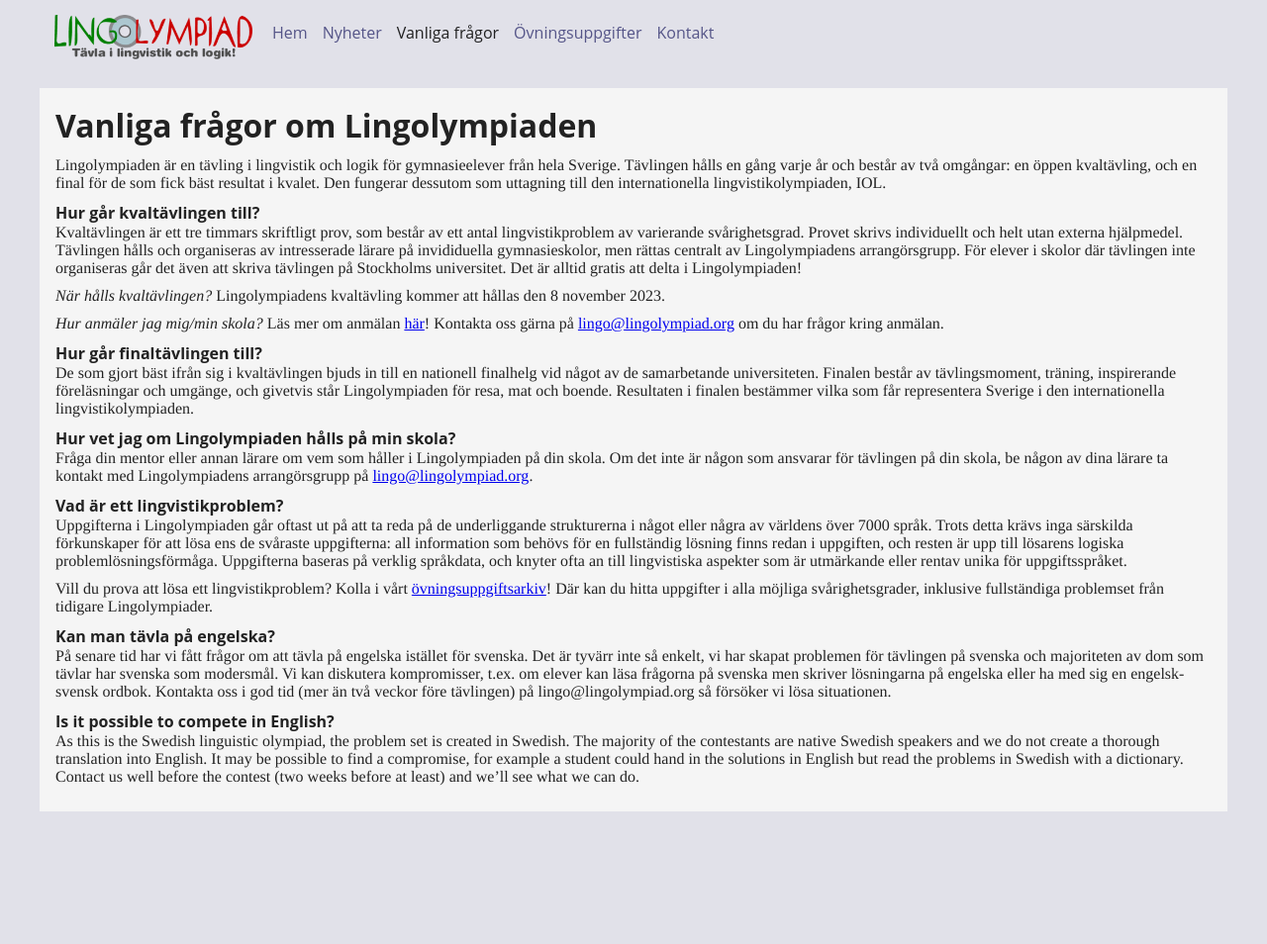
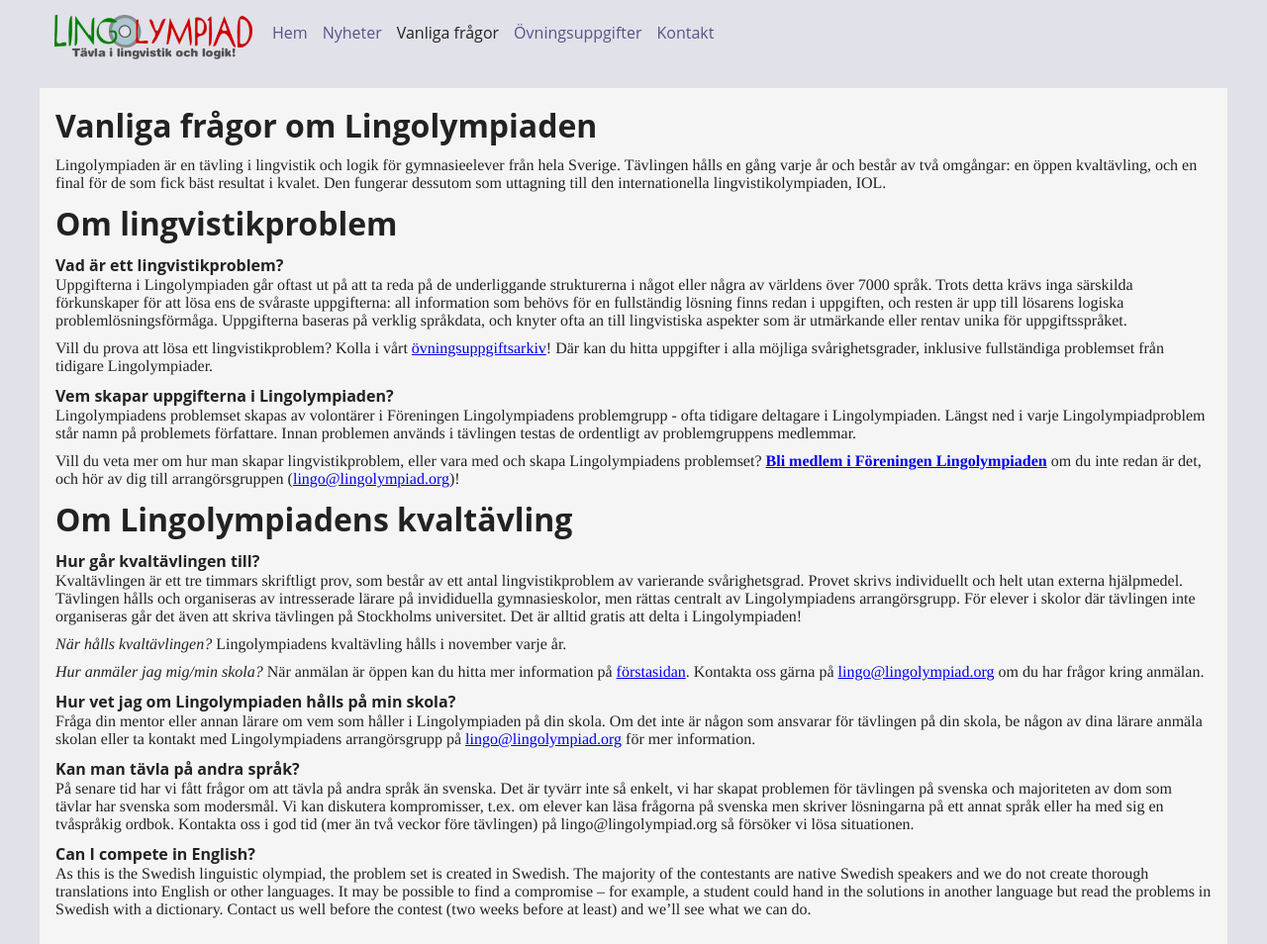
Before and after one commit to lingolympiad/lingolympiad.github.io, a Jekyll site: the page built from faq.md, in a window 1280 px wide. Shown: the whole page at 99% size. Built offline with Jekyll 4.4.1, drawn with Linux system fonts in a browser that asks for light colours; before the commit the page ends 900 px from its top, so only the background shows below that.

Commit message:
UVS-uppdateringar
Uppdateringar på förstasidan och FAQ-sidan med info om Lingo-föreningen och UVS, samt rensning av inaktuell info om 2024-kvalet.

```diff
--- a/_config.yml
+++ b/_config.yml
@@ -2,7 +2,7 @@
 title: Lingolympiaden
 email: lingo@lingolympiad.org
 baseurl: ""
-url: "http://www.lingolympiad.org"
+url: "https://www.lingolympiad.org"
 
 # Build settings
 markdown: kramdown
--- a/faq.md
+++ b/faq.md
@@ -6,26 +6,32 @@
 
 Lingolympiaden är en tävling i lingvistik och logik för gymnasieelever från hela Sverige. Tävlingen hålls en gång varje år och består av två omgångar: en öppen kvaltävling, och en final för de som fick bäst resultat i kvalet. Den fungerar dessutom som uttagning till den internationella lingvistikolympiaden, IOL.
 
-## Hur går kvaltävlingen till?
-Kvaltävlingen är ett tre timmars skriftligt prov, som består av ett antal lingvistikproblem av varierande svårighetsgrad. Provet skrivs individuellt och helt utan externa hjälpmedel. Tävlingen hålls och organiseras av intresserade lärare på invididuella gymnasieskolor, men rättas centralt av Lingolympiadens arrangörsgrupp. För elever i skolor där tävlingen inte organiseras går det även att skriva tävlingen på Stockholms universitet. Det är alltid gratis att delta i Lingolympiaden!
-
-*När hålls kvaltävlingen?* Lingolympiadens kvaltävling kommer att hållas den 8 november 2023.
-
-*Hur anmäler jag mig/min skola?* Läs mer om anmälan [här]({% post_url 2023-08-24-kval-anmalan %})! Kontakta oss gärna på [lingo@lingolympiad.org](mailto:lingo@lingolympiad.org) om du har frågor kring anmälan.
-
-## Hur går finaltävlingen till?
-De som gjort bäst ifrån sig i kvaltävlingen bjuds in till en nationell finalhelg vid något av de samarbetande universiteten. Finalen består av tävlingsmoment, träning, inspirerande föreläsningar och umgänge, och givetvis står Lingolympiaden för resa, mat och boende. Resultaten i finalen bestämmer vilka som får representera Sverige i den internationella lingvistikolympiaden.
-
-## Hur vet jag om Lingolympiaden hålls på min skola?
-Fråga din mentor eller annan lärare om vem som håller i Lingolympiaden på din skola. Om det inte är någon som ansvarar för tävlingen på din skola, be någon av dina lärare ta kontakt med Lingolympiadens arrangörsgrupp på [lingo@lingolympiad.org](mailto:lingo@lingolympiad.org).
+# Om lingvistikproblem
 
 ## Vad är ett lingvistikproblem?
 Uppgifterna i Lingolympiaden går oftast ut på att ta reda på de underliggande strukturerna i något eller några av världens över 7000 språk. Trots detta krävs inga särskilda förkunskaper för att lösa ens de svåraste uppgifterna: all information som behövs för en fullständig lösning finns redan i uppgiften, och resten är upp till lösarens logiska problemlösningsförmåga. Uppgifterna baseras på verklig språkdata, och knyter ofta an till lingvistiska aspekter som är utmärkande eller rentav unika för uppgiftsspråket.
 
 Vill du prova att lösa ett lingvistikproblem? Kolla i vårt [övningsuppgiftsarkiv](/ovning/)! Där kan du hitta uppgifter i alla möjliga svårighetsgrader, inklusive fullständiga problemset från tidigare Lingolympiader.
 
-## Kan man tävla på engelska?
-På senare tid har vi fått frågor om att tävla på engelska istället för svenska. Det är tyvärr inte så enkelt, vi har skapat problemen för tävlingen på svenska och majoriteten av dom som tävlar har svenska som modersmål. Vi kan diskutera kompromisser, t.ex. om elever kan läsa frågorna på svenska men skriver lösningarna på engelska eller ha med sig en engelsk-svensk ordbok. Kontakta oss i god tid (mer än två veckor före tävlingen) på lingo@lingolympiad.org så försöker vi lösa situationen.
+## Vem skapar uppgifterna i Lingolympiaden?
+Lingolympiadens problemset skapas av volontärer i Föreningen Lingolympiadens problemgrupp - ofta tidigare deltagare i Lingolympiaden. Längst ned i varje Lingolympiadproblem står namn på problemets författare. Innan problemen används i tävlingen testas de ordentligt av problemgruppens medlemmar.
 
-## Is it possible to compete in English?
-As this is the Swedish linguistic olympiad, the problem set is created in Swedish. The majority of the contestants are native Swedish speakers and we do not create a thorough translation into English. It may be possible to find a compromise, for example a student could hand in the solutions in English but read the problems in Swedish with a dictionary. Contact us well before the contest (two weeks before at least) and we'll see what we can do.
+Vill du veta mer om hur man skapar lingvistikproblem, eller vara med och skapa Lingolympiadens problemset? [**Bli medlem i Föreningen Lingolympiaden**](https://ebas.ungvetenskapssport.se/blimedlem/lingolympiaden) om du inte redan är det, och hör av dig till arrangörsgruppen ([lingo@lingolympiad.org](mailto:lingo@lingolympiad.org))!
+
+# Om Lingolympiadens kvaltävling
+
+## Hur går kvaltävlingen till?
+Kvaltävlingen är ett tre timmars skriftligt prov, som består av ett antal lingvistikproblem av varierande svårighetsgrad. Provet skrivs individuellt och helt utan externa hjälpmedel. Tävlingen hålls och organiseras av intresserade lärare på invididuella gymnasieskolor, men rättas centralt av Lingolympiadens arrangörsgrupp. För elever i skolor där tävlingen inte organiseras går det även att skriva tävlingen på Stockholms universitet. Det är alltid gratis att delta i Lingolympiaden!
+
+*När hålls kvaltävlingen?* Lingolympiadens kvaltävling hålls i november varje år.
+
+*Hur anmäler jag mig/min skola?* När anmälan är öppen kan du hitta mer information på [förstasidan](/index/). Kontakta oss gärna på [lingo@lingolympiad.org](mailto:lingo@lingolympiad.org) om du har frågor kring anmälan.
+
+## Hur vet jag om Lingolympiaden hålls på min skola?
+Fråga din mentor eller annan lärare om vem som håller i Lingolympiaden på din skola. Om det inte är någon som ansvarar för tävlingen på din skola, be någon av dina lärare anmäla skolan eller ta kontakt med Lingolympiadens arrangörsgrupp på [lingo@lingolympiad.org](mailto:lingo@lingolympiad.org) för mer information.
+
+## Kan man tävla på andra språk?
+På senare tid har vi fått frågor om att tävla på andra språk än svenska. Det är tyvärr inte så enkelt, vi har skapat problemen för tävlingen på svenska och majoriteten av dom som tävlar har svenska som modersmål. Vi kan diskutera kompromisser, t.ex. om elever kan läsa frågorna på svenska men skriver lösningarna på ett annat språk eller ha med sig en tvåspråkig ordbok. Kontakta oss i god tid (mer än två veckor före tävlingen) på lingo@lingolympiad.org så försöker vi lösa situationen.
+
+## Can I compete in English?
+As this is the Swedish linguistic olympiad, the problem set is created in Swedish. The majority of the contestants are native Swedish speakers and we do not create thorough translations into English or other languages. It may be possible to find a compromise -- for example, a student could hand in the solutions in another language but read the problems in Swedish with a dictionary. Contact us well before the contest (two weeks before at least) and we'll see what we can do.
```
Also changed, not shown: index.md (+11 -6 lines).
